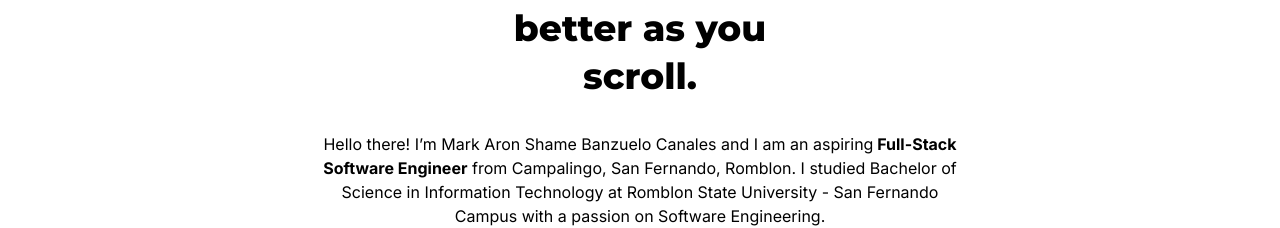
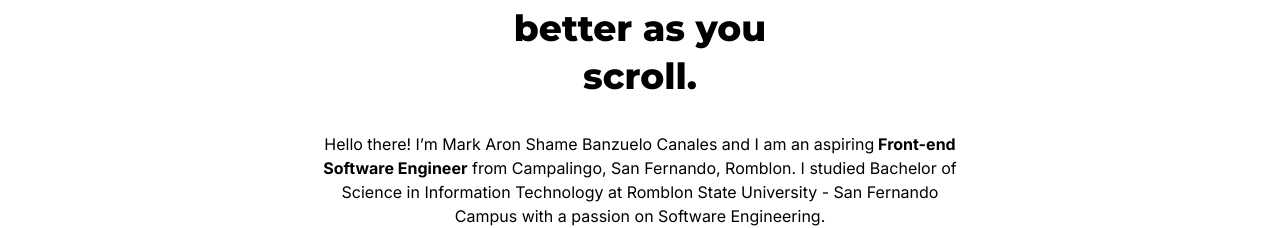
Before and after one commit to shameCanales/shame-portfolio, a React (Vite) app: page /about in a window 1280 px wide. Shown: the part 1820-2048 px from the top of the page. Built offline with nearby package versions, Linux system fonts and the light colour scheme; no server answers.

Commit message:
styled knowme section for 2xl viewport

```diff
--- a/src/sections/KnowMoreAbout.jsx
+++ b/src/sections/KnowMoreAbout.jsx
@@ -1,13 +1,13 @@
 export default function KnowMeBetter() {
   return (
     <div>
-      <div className="text mt-16 sm:mt-7 md:mt-8 lg:mt-12">
-        <h2 className="montserrat-extrabold text-xl sm:text-2xl md:text-3xl lg:text-4xl lg:leading-12 text-center px-8 sm:max-w-[380px] sm:mx-auto">
+      <div className="text mt-16 sm:mt-7 md:mt-8 lg:mt-12 2xl:mt-20">
+        <h2 className="montserrat-extrabold text-xl sm:text-2xl md:text-3xl lg:text-4xl 2xl:text-5xl lg:leading-12 2xl:leading-16 text-center px-8 sm:max-w-[380px] 2xl:max-w-[500px] sm:mx-auto">
           Get to know me better as you scroll.
         </h2>
-        <p className="inter-regular text-xs sm:text-sm md:text-base text-center leading-4.5 sm:leading-5 md:leading-6 mt-4 sm:mt-6 md:mt-8 sm:max-w-[580px] md:max-w-[650px] sm:mx-auto">
+        <p className="inter-regular text-xs sm:text-sm md:text-base 2xl:text-lg text-center leading-4.5 sm:leading-5 md:leading-6 2xl:leading-7 mt-4 sm:mt-6 md:mt-8 2xl:mt-16 sm:max-w-[580px] md:max-w-[650px] 2xl:max-w-[780px] sm:mx-auto">
           Hello there! I’m Mark Aron Shame Banzuelo Canales and I am an aspiring
-          <span className="font-bold"> Full-Stack Software Engineer</span> from
+          <span className="font-bold"> Front-end Software Engineer</span> from
           Campalingo, San Fernando, Romblon. I studied Bachelor of Science in
           Information Technology at Romblon State University - San Fernando
           Campus with a passion on Software Engineering.
```
